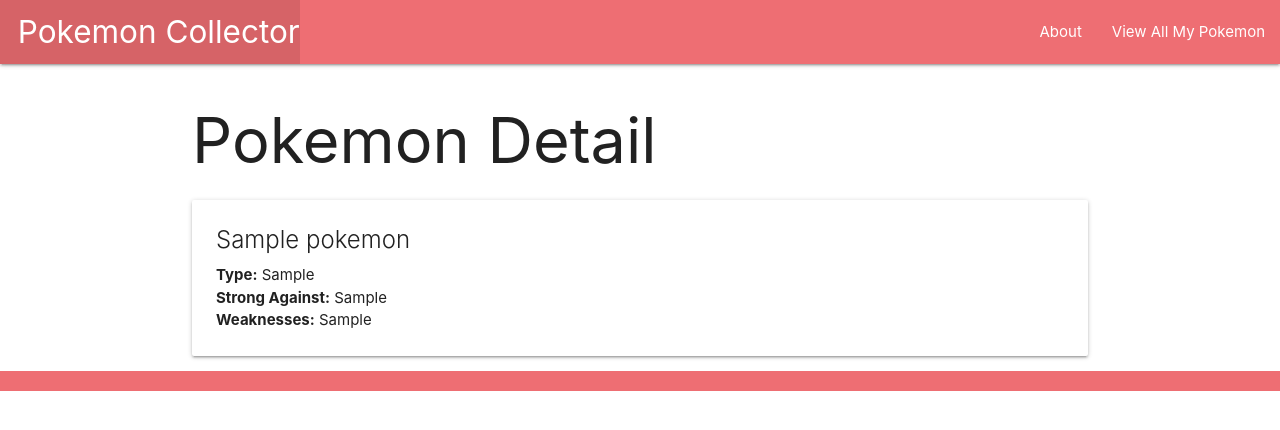
After one commit to adamascencio/Pokemon-Collector, a Django app: page /pokemon/1/ in a window 1280 px wide. The commit adds this page. Shown: the top 430 px of the page. Run offline with Django 4.2, Linux system fonts and the light colour scheme; tables that the repository leaves empty hold one stand-in row (values such as "Sample post").

Commit message:
add show functionality to show individual pokemon

```diff
--- a/main_app/templates/base.html
+++ b/main_app/templates/base.html
@@ -17,11 +17,11 @@
     <nav>
       <div class="nav-wrapper">
         <ul>
-          <li><a href="/" class="left brand-logo">&nbsp;&nbsp;Pokemon Collector</a></li>
+          <li><a href="{% url 'home' %}" class="left brand-logo">&nbsp;&nbsp;Pokemon Collector</a></li>
         </ul>
         <ul class="right">
-          <li><a href="/about">About</a></li>
-          <li><a href="/pokemon">View All My Pokemon</a></li>
+          <li><a href="{% url 'about' %}">About</a></li>
+          <li><a href="{% url 'index' %}">View All My Pokemon</a></li>
         </ul>
       </div>
     </nav>
--- /dev/null
+++ b/main_app/templates/pokemon/detail.html
@@ -0,0 +1,15 @@
+{% extends 'base.html' %}
+{% block content %}
+
+<h1>Pokemon Detail</h1>
+
+<div class="card">
+  <div class="card-content">
+    <span class="card-title">{{ pokemon.name }}</span>
+    <p><span class="poke-labels">Type:</span> {{ pokemon.type }}</p>
+    <p><span class="poke-labels">Strong Against:</span> {{ pokemon.super_effective }}</p>
+    <p><span class="poke-labels">Weaknesses:</span> {{ pokemon.weak_against }}</p>
+  </div>
+</div>
+
+{% endblock %}
--- a/main_app/templates/pokemon/index.html
+++ b/main_app/templates/pokemon/index.html
@@ -4,7 +4,9 @@
 {% for p in pokemon %}
   <div class="card">
     <div class="card-content">
-      <span class="card-title">{{ p.name }}</span>
+      <a href="{% url 'detail' p.id %}">
+       <span class="card-title">{{ p.name }}</span>
+      </a>
       <p><span class="poke-labels">Type:</span> {{ p.type }}</p>
       <p><span class="poke-labels">Strong Against:</span> {{ p.super_effective }}</p>
       <p><span class="poke-labels">Weaknesses:</span> {{ p.weak_against }}</p>
--- a/main_app/urls.py
+++ b/main_app/urls.py
@@ -5,4 +5,5 @@ urlpatterns = [
   path('', views.home, name='home'),
   path('about/', views.about, name='about'),
   path('pokemon/', views.pokemon_index, name='index'),
+  path('pokemon/<int:pokemon_id>/', views.pokemon_detail, name='detail'),
 ]
--- a/main_app/views.py
+++ b/main_app/views.py
@@ -10,3 +10,7 @@ def about(request):
 def pokemon_index(request):
   p = Pokemon.objects.all()
   return render(request, 'pokemon/index.html', {'pokemon': p})
+
+def pokemon_detail(request, pokemon_id):
+  p = Pokemon.objects.get(id=pokemon_id)
+  return render(request, 'pokemon/detail.html', {'pokemon': p})
```
